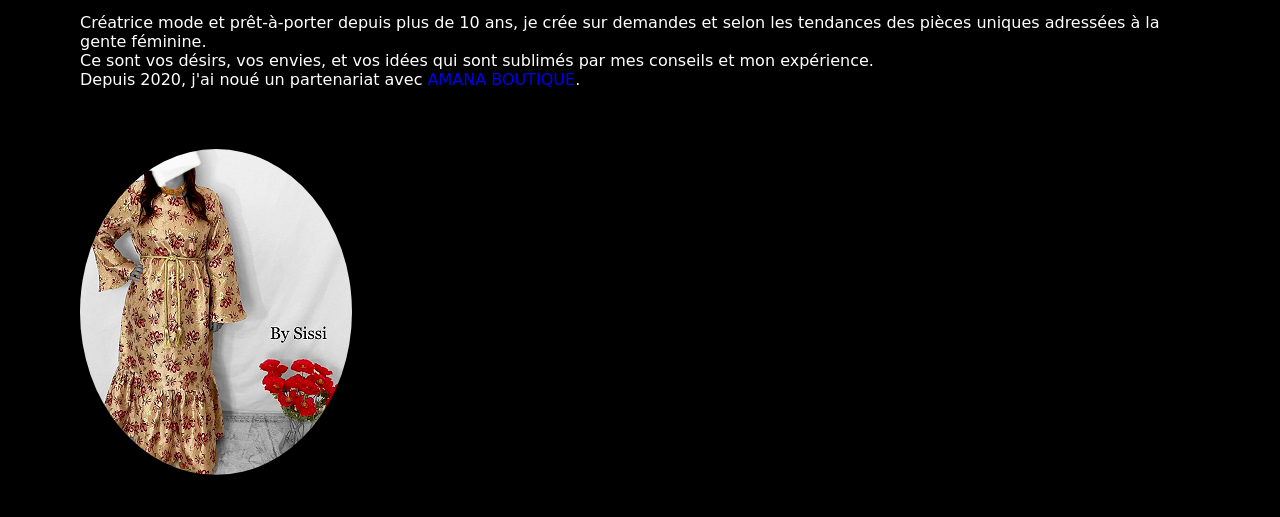
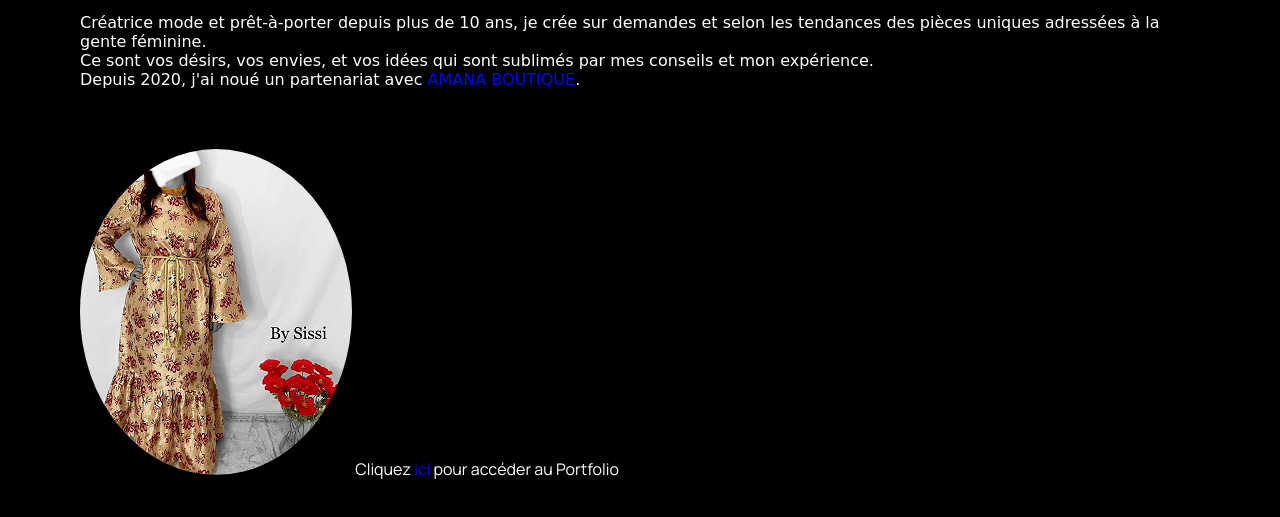
Before and after one commit to Amr69130/BySissi_Project, a plain HTML site: page index.html in a window 1280 px wide. Shown: the part 1743-2260 px from the top of the page. Drawn offline with Linux system fonts and the light colour scheme; a web font is replaced by a local one.

Commit message:
add link portfolio

```diff
--- a/index.html
+++ b/index.html
@@ -100,6 +100,7 @@
           </p>
         </div>
         <img src="images/gold_bw.png" alt="gold_bw" />
+        Cliquez <a href="portfolio.html">ici</a> pour accéder au Portfolio
       </section>
     </main>
 
```
